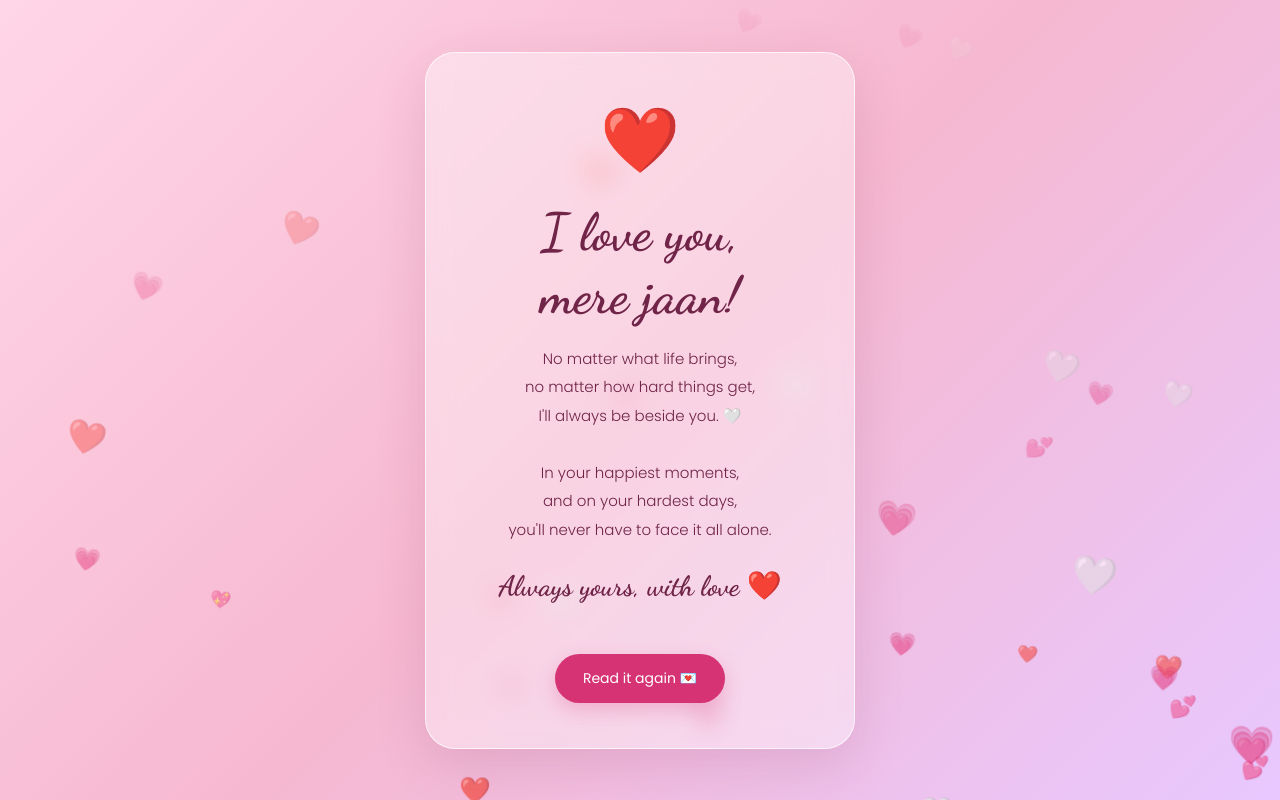
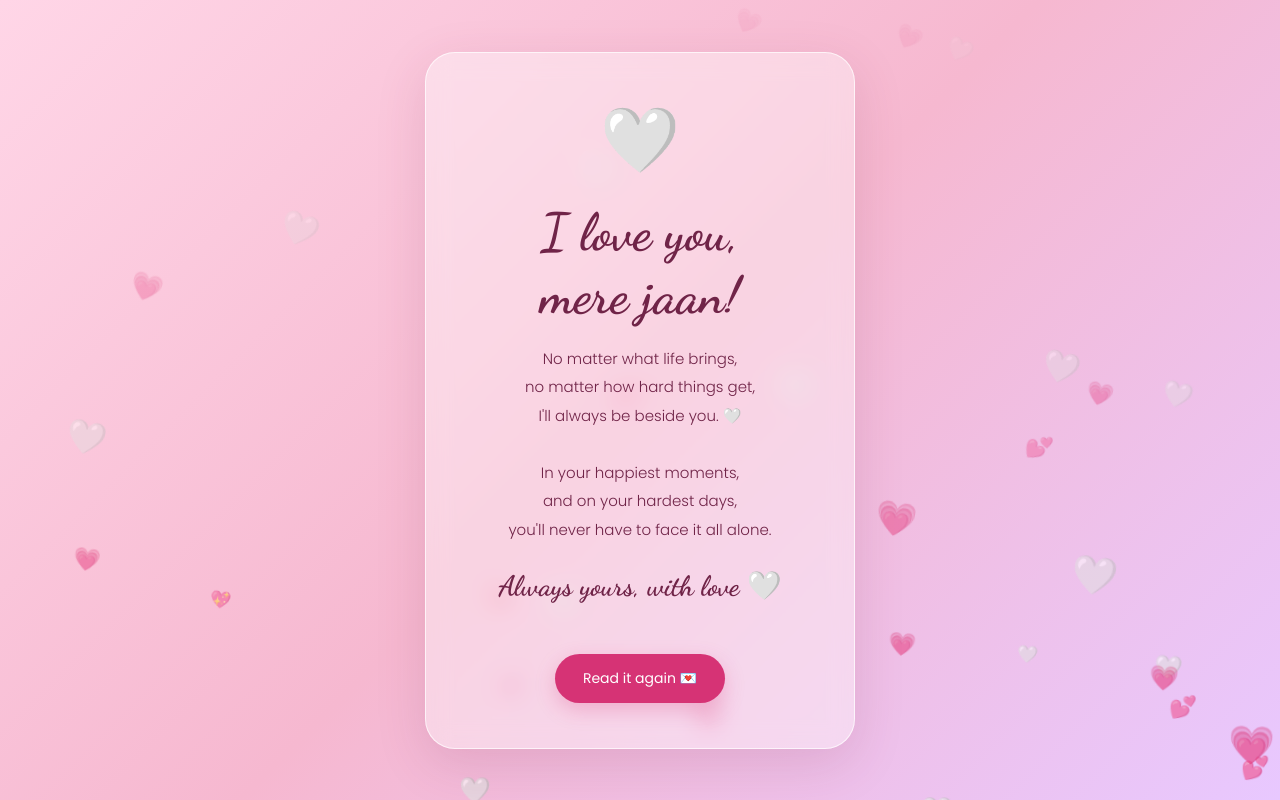
Before and after one commit to salikmujtabakhan-afk/Sof, a plain HTML site: page index.html in a window 1280 px wide. Both pictures are taken after a click on the button "Yes, tell me 🤍". Drawn offline with Linux system fonts and the light colour scheme.

Commit message:
Update index.html

```diff
--- a/index.html
+++ b/index.html
@@ -4,7 +4,7 @@
 <head>
 <meta charset="UTF-8">
 <meta name="viewport" content="width=device-width, initial-scale=1.0">
-<title>For My Jaan ❤️</title>
+<title>For Sofia 🤍</title>
 
 <link href="https://fonts.googleapis.com/css2?family=Dancing+Script:wght@700&family=Poppins:wght@300;400;600&display=swap" rel="stylesheet">
 
@@ -130,7 +130,7 @@ button:hover {
 </div>
 
 <div class="card hidden" id="page2">
-  <div class="heart">❤️</div>
+  <div class="heart">🤍</div>
   <div class="message">
     <h1>I love you,<br>mere jaan!</h1>
     <p>
@@ -141,7 +141,7 @@ button:hover {
       and on your hardest days,<br>
       you'll never have to face it all alone.
     </p>
-    <div class="signature">Always yours, with love ❤️</div>
+    <div class="signature">Always yours, with love 🤍</div>
   </div>
   <br><br>
   <button onclick="showAgain()">Read it again 💌</button>
@@ -164,7 +164,7 @@ function createHearts(count) {
     setTimeout(() => {
       const heart = document.createElement("div");
       heart.className = "floating-heart";
-      heart.textContent = ["❤️", "💗", "💕", "🤍", "💖"][
+      heart.textContent = ["🤍", "💗", "💕", "🤍", "💖"][
         Math.floor(Math.random() * 5)
       ];
       heart.style.left = Math.random() * 100 + "vw";
```
